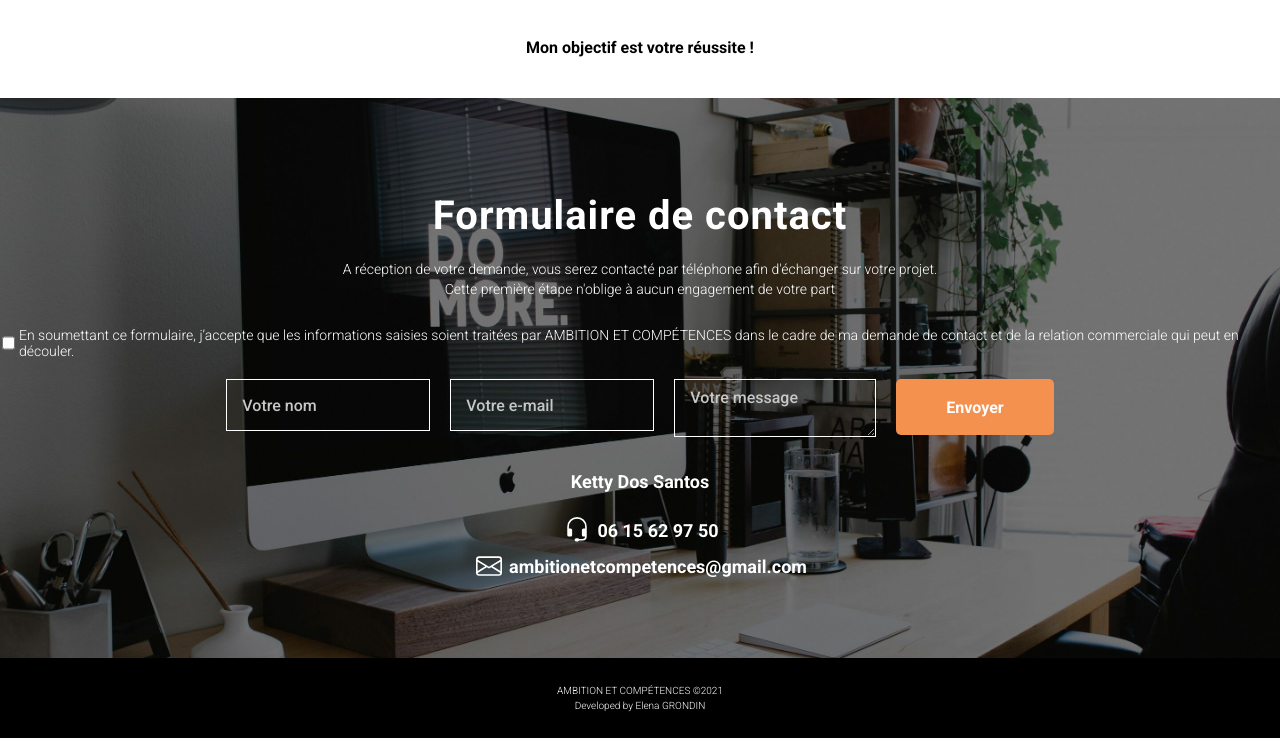
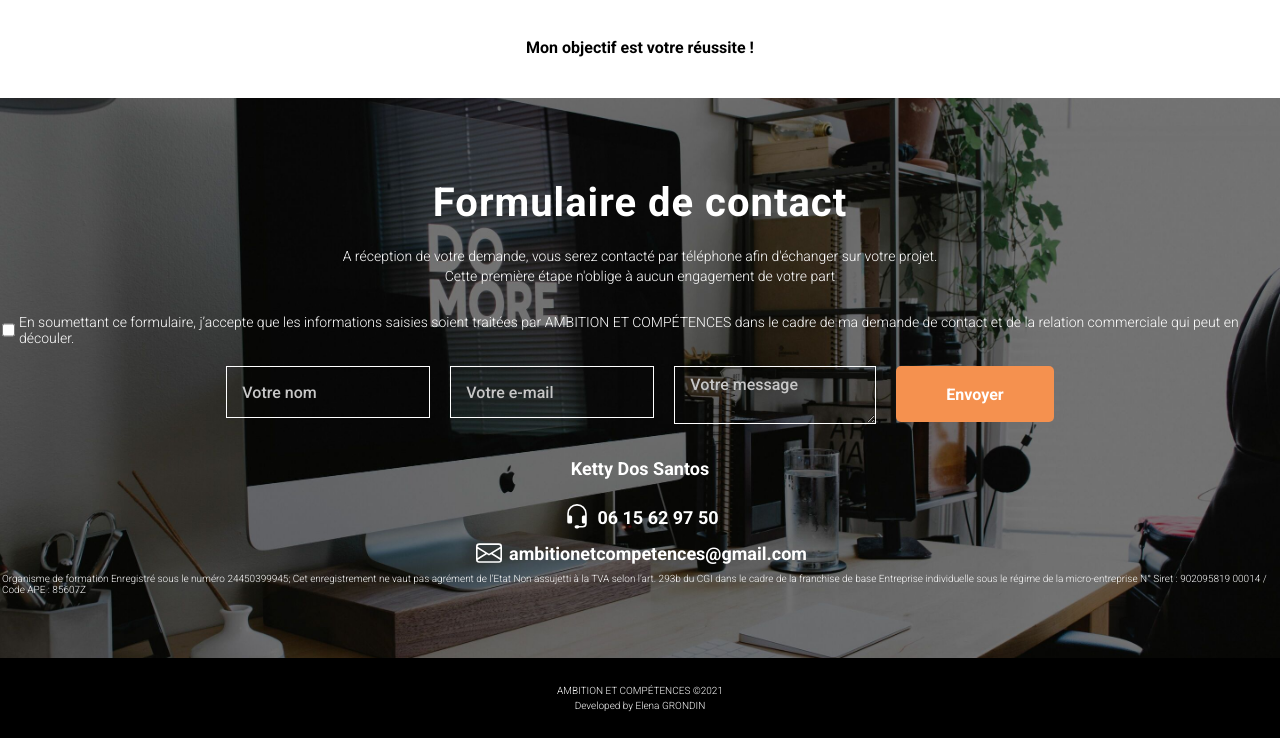
Before and after one commit to elenaflea/ambition-competences, a plain HTML site: page index.html in a window 1280 px wide. Shown: the part 9681-10419 px from the top of the page. Drawn offline with nearby package versions, Linux system fonts and the light colour scheme.

Commit message:
Update index.html

```diff
--- a/index.html
+++ b/index.html
@@ -562,7 +562,11 @@
       </svg>
       <a href="mail:ambitionetcompetences@gmail.com" class="whiteParThree">ambitionetcompetences@gmail.com</a>
 </div>
-
+<p class="whiteParTwo">Organisme de formation Enregistré sous le numéro 24450399945;
+    Cet enregistrement ne vaut pas agrément de l’Etat
+    Non assujetti à la TVA selon l’art. 293b du CGI dans le cadre de la franchise de base
+    Entreprise individuelle sous le régime de la micro-entreprise N° Siret : 902095819 00014 / Code APE : 85607Z
+    </p>
 </div>
 <div class="footer">
     <p class="whiteParTwo">AMBITION ET COMPÉTENCES ©2021</p>
```
